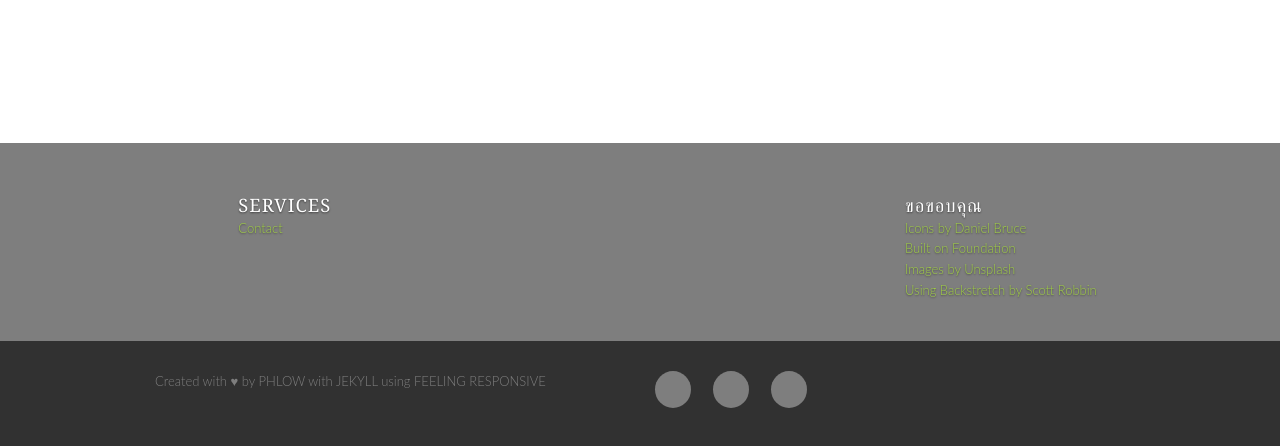
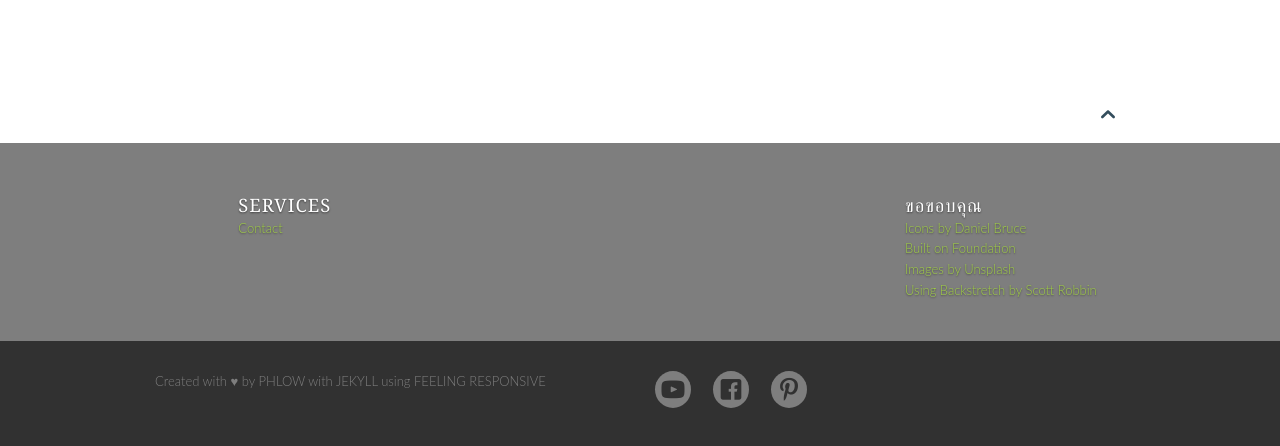
Before and after one commit to hatyairoiroi/hatyairoiroi.github.io, a Jekyll site: the page built from index.md, in a window 1280 px wide. Shown: the part 1346-1792 px from the top of the page. Built offline with Jekyll 4.4.1, drawn with Linux system fonts in a browser that asks for light colours.

Commit message:
Update _06_typography.scss

```diff
--- a/_sass/_06_typography.scss
+++ b/_sass/_06_typography.scss
@@ -338,7 +338,7 @@ mark {
 ------------------------------------------------------------------- */
 
 @font-face {
-  font-family: 'Waffle Regular';
+  font-family: 'iconfont';
   src: url('../fonts/iconfont.eot'); /* IE9 Compat Modes */
   src: url('../fonts/iconfont.eot?#iefix') format('embedded-opentype'), /* IE6-IE8 */
        url('../fonts/iconfont.woff') format('woff'), /* Pretty Modern Browsers */
```
